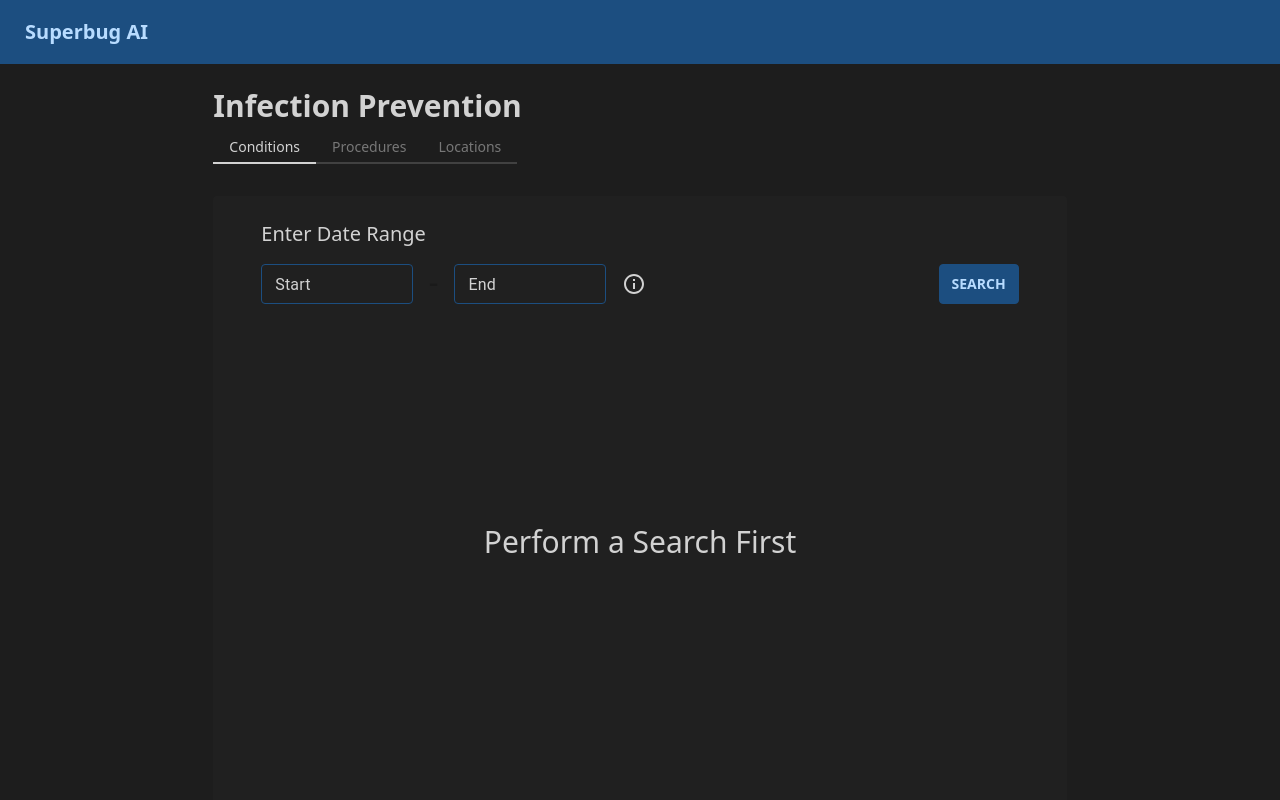
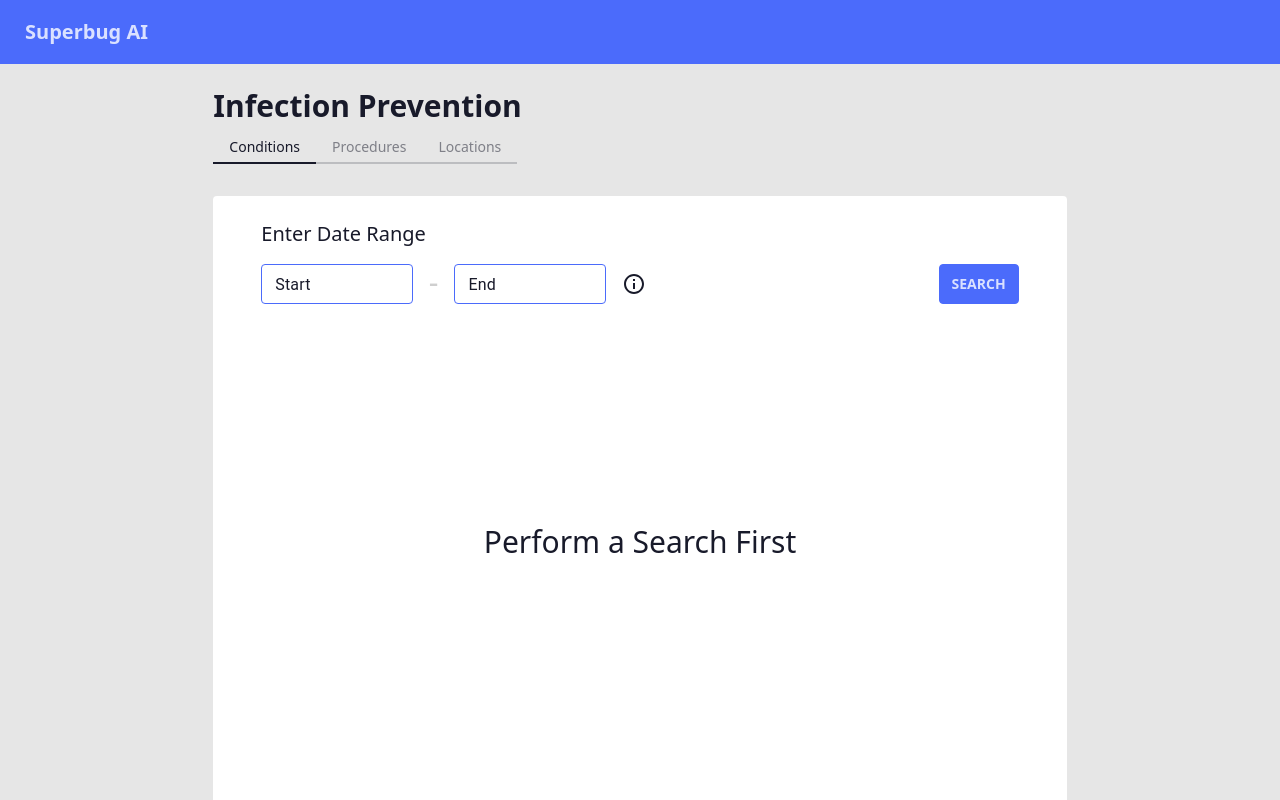
Before and after one commit to dhuang101/superbug-ai-app, a Next.js app: page /InfectionPrevention in a window 1280 px wide. Built offline with nearby package versions, Linux system fonts and the light colour scheme.

Commit message:
Completed styling date picker

```diff
--- a/package.json
+++ b/package.json
@@ -12,7 +12,7 @@
     "@mui/material": "^5.13.1",
     "@mui/x-date-pickers": "^6.5.0",
     "axios": "^1.4.0",
-    "daisyui": "^2.51.6",
+    "daisyui": "^3.5.1",
     "dayjs": "^1.11.7",
     "libphonenumber-js": "^1.10.30",
     "next": "latest",
--- a/src/components/InfectionPre/InfPreCond.tsx
+++ b/src/components/InfectionPre/InfPreCond.tsx
@@ -1,7 +1,6 @@
 import axios from "axios"
 import React, { useState, useEffect, useContext } from "react"
 import ApiContext from "../../contexts/ApiContext"
-import { DatePicker } from "@mui/x-date-pickers"
 import { CircularProgress } from "@mui/material"
 import InfoOutlinedIcon from "@mui/icons-material/InfoOutlined"
 import InfPreTable from "./SubComponents/InfPreTable"
--- a/src/components/SearchTable.tsx
+++ b/src/components/SearchTable.tsx
@@ -46,7 +46,7 @@ function SearchTable({ patientData }: Props) {
 
 	return (
 		<div className="overflow-x-auto">
-			<table className="table w-full [&_tr.hover:hover_*]:!bg-accent">
+			<table className="table w-full [&_tr.hover:hover_*]:!bg-accent text-lg">
 				<thead>
 					<tr>
 						<th className="bg-base-300">ID</th>
--- a/src/components/StyledDatePicker.tsx
+++ b/src/components/StyledDatePicker.tsx
@@ -1,9 +1,10 @@
 // MUI custom styles doesn't contain full typescript support so we ignore
 // @ts-nocheck
 
+import React from "react"
+import Popper from "@mui/material"
 import { ThemeProvider, createTheme } from "@mui/material/styles"
 import { DatePicker } from "@mui/x-date-pickers/DatePicker"
-import React from "react"
 
 function StyledDatePicker(props) {
 	const theme = createTheme({
@@ -76,6 +77,10 @@ function StyledDatePicker(props) {
 							backgroundColor: "hsl(var(--sf))",
 							color: "hsl(var(--sc))",
 						},
+						"&.Mui-selected:focus": {
+							backgroundColor: "hsl(var(--s))",
+							color: "hsl(var(--sc))",
+						},
 					},
 				},
 			},
@@ -96,6 +101,10 @@ function StyledDatePicker(props) {
 							backgroundColor: "hsl(var(--sf))",
 							color: "hsl(var(--sc))",
 						},
+						"&.Mui-selected:focus": {
+							backgroundColor: "hsl(var(--s))",
+							color: "hsl(var(--sc))",
+						},
 						"&:not(.Mui-selected)": {
 							borderColor: "hsl(var(--nc))",
 						},
@@ -111,10 +120,23 @@ function StyledDatePicker(props) {
 		},
 	})
 
+	function WrappedPopper() {
+		return (
+			<div data-theme="corporate">
+				<Popper />
+			</div>
+		)
+	}
+
 	return (
 		<ThemeProvider theme={theme}>
 			<DatePicker
-				slotProps={{ textField: { size: "small" } }}
+				slotProps={{
+					textField: { size: "small" },
+					popper: {
+						container: document.getElementById("themeWrapper"),
+					},
+				}}
 				onChange={props.onChange}
 				openTo="year"
 				format="DD/MM/YYYY"
--- a/src/pages/_app.tsx
+++ b/src/pages/_app.tsx
@@ -1,4 +1,3 @@
-import { ThemeProvider, createTheme } from "@mui/material"
 import { AdapterDayjs } from "@mui/x-date-pickers/AdapterDayjs"
 import { LocalizationProvider } from "@mui/x-date-pickers/LocalizationProvider"
 import "../styles/globals.css"
@@ -18,32 +17,9 @@ export default function MyApp({ Component, pageProps }) {
 		}
 	}, [])
 
-	// global theme
-	const theme = createTheme({
-		typography: {
-			fontFamily: [
-				"ui-sans-serif",
-				"system-ui",
-				"-apple-system",
-				"BlinkMacSystemFont",
-				"Segoe UI",
-				"Roboto",
-				"Helvetica Neue",
-				"Arial",
-				"Noto Sans",
-				"sans-serif",
-				"Apple Color Emoji",
-				"Segoe UI Emoji",
-				"Segoe UI Symbol",
-				"Noto Color Emoji",
-			].join(","),
-		},
-	})
-
 	return (
 		<LocalizationProvider dateAdapter={AdapterDayjs}>
-			<ThemeProvider theme={theme}>
-				<div data-theme="business">
+			<div data-theme="corporate" id="themeWrapper">
 				<ApiContext.Provider value={contextWrapper}>
 					<div className="flex flex-col h-screen min-w-screen">
 						<NavBar />
@@ -53,7 +29,6 @@ export default function MyApp({ Component, pageProps }) {
 					</div>
 				</ApiContext.Provider>
 			</div>
-			</ThemeProvider>
 		</LocalizationProvider>
 	)
 }
--- a/tailwind.config.js
+++ b/tailwind.config.js
@@ -3,51 +3,47 @@
 module.exports = {
 	content: ["./src/**/*.{js,ts,jsx,tsx,mdx}"],
 	plugins: [require("daisyui")],
-	darkMode: "class",
 	daisyui: {
-		themes: [
-			"business",
-			{
-				lightMode: {
-					primary: "#4b6bfb",
-					"primary-focus": "#284FFB",
-					"primary-content": "#E2E0FF",
-					secondary: "#7b92b2",
-					"secondary-focus": "#657FA4",
-					"secondary-content": "#1D2025",
-					accent: "#67cba0",
-					"accent-focus": "#4CC28F",
-					"accent-content": "#1A2821",
-					neutral: "#181a2a",
-					"neutral-focus": "#EDEDED",
-					"neutral-content": "#EDF2F7",
-					"base-100": "#ffffff",
-					"base-200": "#EDEDED",
-					"base-300": "#DBDBDB",
-					"base-content": "#181A2A",
-					info: "#3abff8",
-					"info-content": "#002B3D",
-					success: "#36d399",
-					"success-content": "#003320",
-					warning: "#fbbd23",
-					"warning-content": "#382800",
-					error: "#f87272",
-					"error-content": "#470000",
-				},
-			},
-			{
-				darkMode: {
-					primary: "#1eb854",
-					secondary: "#1db990",
-					accent: "#1db9ac",
-					neutral: "#18342b",
-					"base-100": "#171212",
-					info: "#3abff8",
-					success: "#36d399",
-					warning: "#fbbd23",
-					error: "#f87272",
-				},
-			},
-		],
+		themes: ["business", "corporate"],
 	},
 }
+
+// 		{
+// 			lightMode: {
+// 				primary: "#4b6bfb",
+// 				"primary-focus": "#284FFB",
+// 				"primary-content": "#E2E0FF",
+// 				secondary: "#7b92b2",
+// 				"secondary-focus": "#657FA4",
+// 				"secondary-content": "#1D2025",
+// 				accent: "#67cba0",
+// 				"accent-focus": "#4CC28F",
+// 				"accent-content": "#1A2821",
+// 				neutral: "#181a2a",
+// 				"neutral-focus": "#EDEDED",
+// 				"neutral-content": "#EDF2F7",
+// 				"base-100": "#ffffff",
+// 				"base-200": "#EDEDED",
+// 				"base-300": "#DBDBDB",
+// 				"base-content": "#181A2A",
+// 				info: "#3abff8",
+// 				"info-content": "#002B3D",
+// 				success: "#36d399",
+// 				"success-content": "#003320",
+// 				warning: "#fbbd23",
+// 				"warning-content": "#382800",
+// 				error: "#f87272",
+// 				"error-content": "#470000",
+// 			},
+// 			darkMode: {
+// 				primary: "#1eb854",
+// 				secondary: "#1db990",
+// 				accent: "#1db9ac",
+// 				neutral: "#18342b",
+// 				"base-100": "#171212",
+// 				info: "#3abff8",
+// 				success: "#36d399",
+// 				warning: "#fbbd23",
+// 				error: "#f87272",
+// 			},
+// 		},
```
Also changed, not shown: 1 other file (tests, documents, lock files or other folders). Lines whose indentation alone changed are shown as unchanged.
